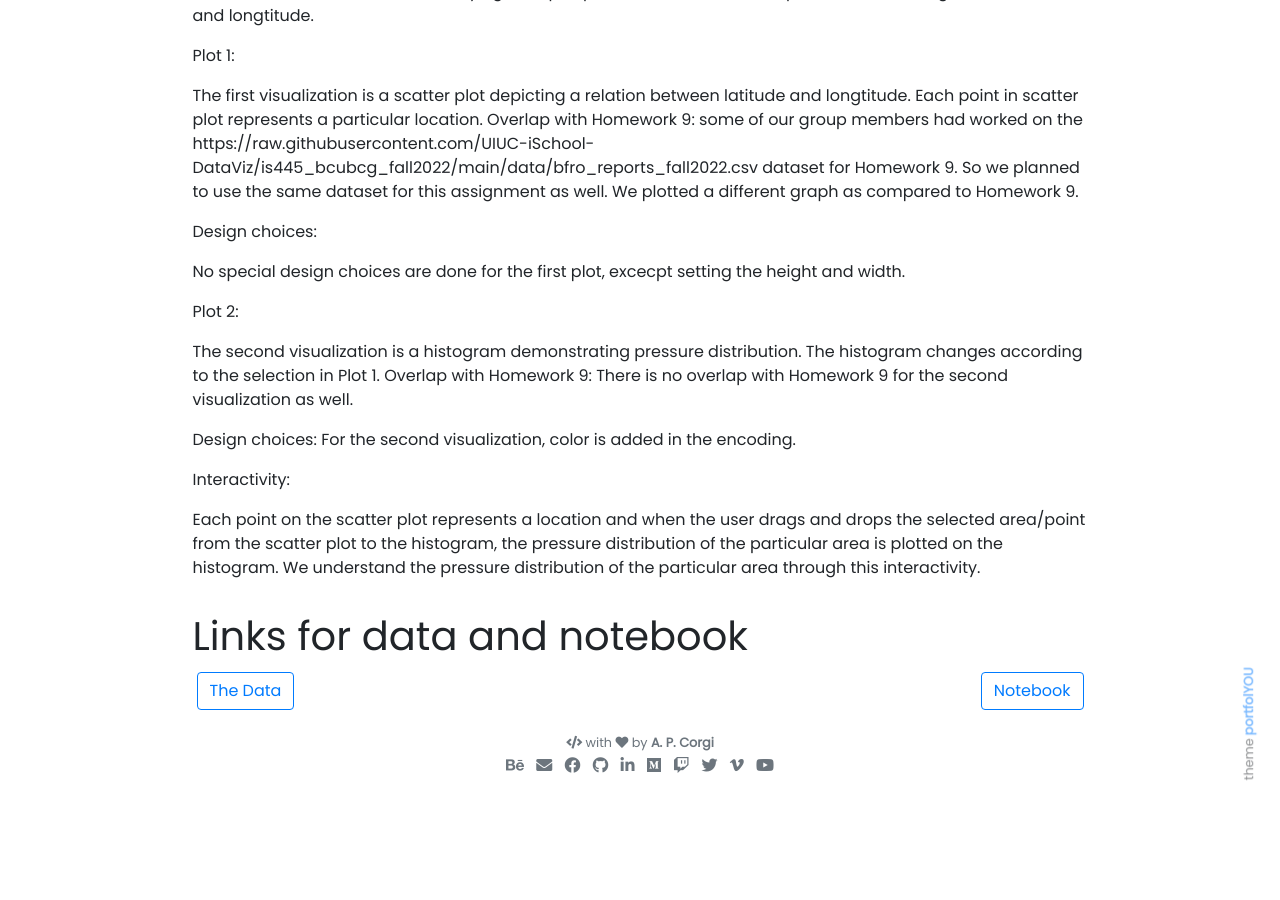
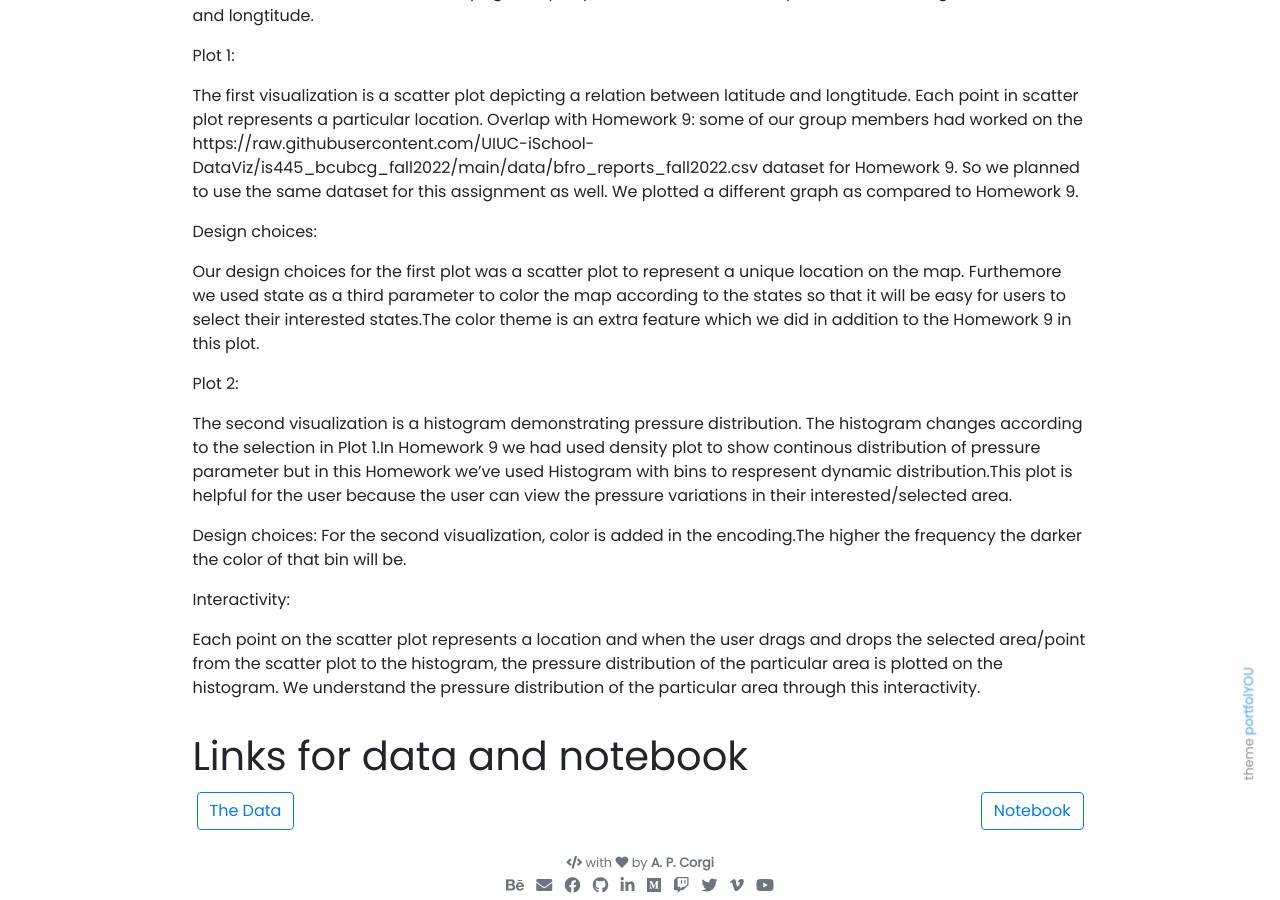
Before and after one commit to khedkar2/khedkar2.github.io, a Jekyll site: the page built from _projects/Assignment_10.md, in a window 1280 px wide and 900 px high, scrolled down 668 px. Built offline with Jekyll 4.4.1, drawn with Linux system fonts in a browser that asks for light colours; nearby versions of some CDN libraries; before the commit the page ends 1462 px from its top, so only the background shows below that; some of the changed text lies outside the part shown.

Commit message:
3rd commit

```diff
--- a/_config.yml
+++ b/_config.yml
@@ -5,7 +5,7 @@
 # NOTE: it looks like you need to rebuild + repush everytime you update this _config.yml file
 
 ### Site Settings ###
-title               : Homework10
+title               : Interactive Plots using Vega-Lite
 description         : >-
                       I may or may not be a corgi.
 baseurl             : ""   # Change to empty quotes if you are hosting your site at <your-username>.github.io directly,
@@ -35,7 +35,7 @@ nav_exclude:                                            # The following paths ar
 ### Author Info ###
 author:
   name              : A. P. Corgi
-  image             : https://dogtime.com/assets/uploads/gallery/pembroke-welsh-corgi-dog-breed-pictures/prance-8.jpg
+  image             : https://bera-group.com/wp-content/uploads/2020/07/Guide-to-Machine-Learning-and-AI.jpg
   behance           : your_username
 # dribbble          : your_username
   email             : username@domain.com
--- a/_projects/Assignment_10.md
+++ b/_projects/Assignment_10.md
@@ -26,13 +26,13 @@ The first visualization is a scatter plot depicting a relation between latitude
 
 Design choices:
 
-No special design choices are done for the first plot, excecpt setting the height and width.
+Our design choices for the first plot was a scatter plot to represent a unique location on the map. Furthemore we used state as a third parameter to color the map according to the states so that it will be easy for users to select their interested states.The color theme is an extra feature which we did in addition to the Homework 9 in this plot.
 
 Plot 2:
 
-The second visualization is a histogram demonstrating pressure distribution. The histogram changes according to the selection in Plot 1. Overlap with Homework 9: There is no overlap with Homework 9 for the second visualization as well.
+The second visualization is a histogram demonstrating pressure distribution. The histogram changes according to the selection in Plot 1.In Homework 9 we had used density plot to show continous distribution of pressure parameter but in this Homework we've used Histogram with bins to respresent dynamic distribution.This plot is helpful for the user because the user can view the pressure variations in their interested/selected area.
 
-Design choices: For the second visualization, color is added in the encoding.
+Design choices: For the second visualization, color is added in the encoding.The higher the frequency the darker the color of that bin will be.
 
 Interactivity:
 
```
Also changed, not shown: 6 other files.
